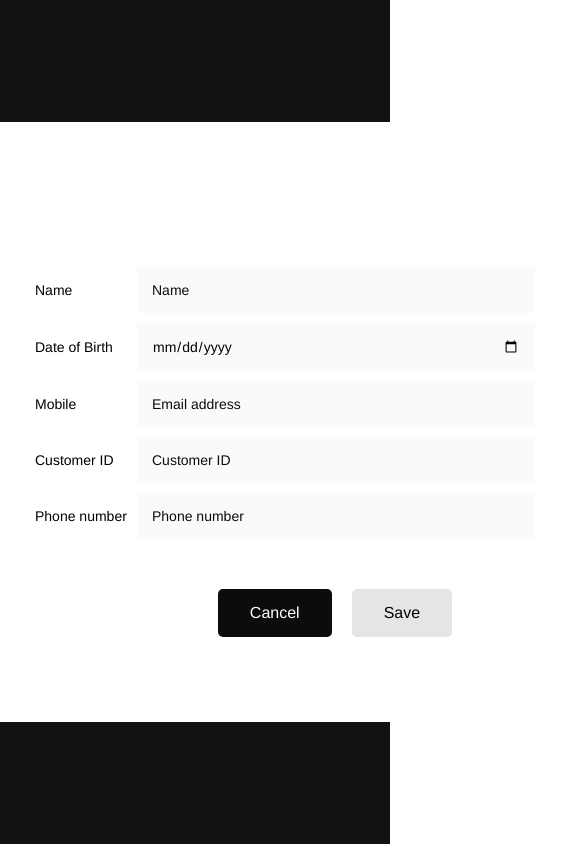
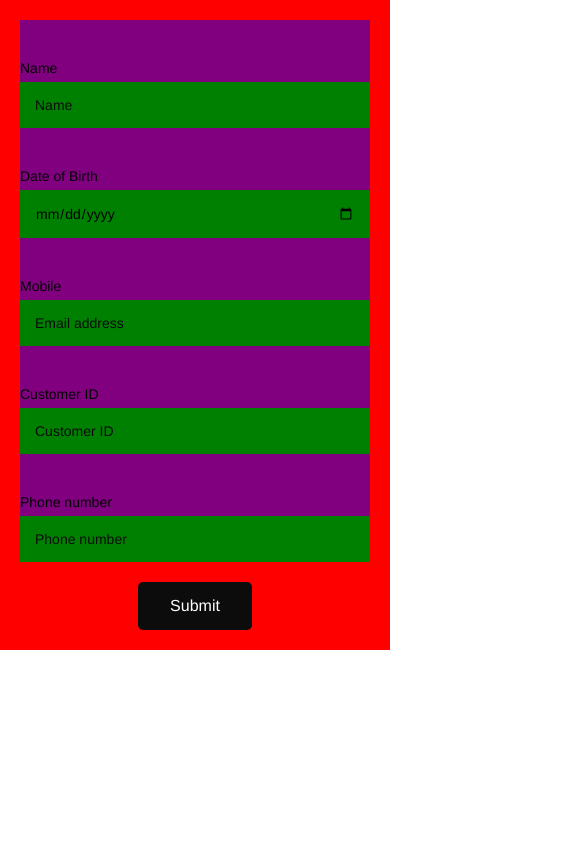
Before and after one commit to Supamaero/React-form, a React app: page / in a window 390 px wide. Shown: the whole page, 585 px wide, since content can reach past the window. Built offline with nearby package versions, Linux system fonts and the light colour scheme.

Commit message:
Mobile responsive design

```diff
--- a/package.json
+++ b/package.json
@@ -2,6 +2,7 @@
   "name": "hello-world",
   "version": "0.1.0",
   "private": true,
+  "homepage": "https://github.com/Supamaero/React-form.git",
   "dependencies": {
     "@testing-library/jest-dom": "^4.2.4",
     "@testing-library/react": "^9.4.1",
@@ -14,7 +15,9 @@
     "start": "react-scripts start",
     "build": "react-scripts build",
     "test": "react-scripts test",
-    "eject": "react-scripts eject"
+    "eject": "react-scripts eject",
+    "predeploy":"npm run build",
+    "deploy" : "gh-pages -d build"
   },
   "eslintConfig": {
     "extends": "react-app"
--- a/src/App.css
+++ b/src/App.css
@@ -89,7 +89,7 @@
 .form{
     flex-direction: column;
     /* background-color: red; */
-    padding:50px;
+    padding:0;
     width:600px;
     /* background-color: blue; */
 
@@ -186,3 +186,99 @@ border:1px solid #d2d2d2;
     background-color:#BCBDC2;
 
 }
+
+
+@media screen and (max-width:600px){
+
+    .top{
+        display: flex;
+        flex-direction:column;
+    }
+    .main{
+        background-color:red;
+        height:100%;
+        width:100%;
+        padding:20px;
+        margin-bottom:0px;
+    }
+
+    .project{
+        width:100%;
+        display:flex;
+        height:100%;
+    }
+
+    .left{
+       display: none;
+    }
+
+.right{
+    width:100%;
+    display:block;
+    background-color:transparent;
+
+}
+    .form{
+        width:auto;
+        background-color: purple;
+    }
+
+    .form_label{
+        display: flex;
+        flex-direction: column;
+    }
+
+    label{
+        display: flex;
+        justify-content: start;
+        margin-top:40px;
+        align-items: center;
+        font-size:14px;
+    }
+
+    input{
+        margin-top:6px;
+        border:none;
+        background:green;
+        font-size: 14px;
+        margin-left:0;
+
+    }
+
+    input:focus{
+    border:1px solid #d2d2d2;
+    }
+
+    ::placeholder{
+        color:#0C0C0D;
+    }
+
+    .bottom{
+      align-self: center;
+      margin-top: 20px;
+    }
+
+    .button_right{
+      background-color:#0C0C0D;
+      border: none;
+      color: white;
+      padding: 15px 32px;
+      text-align: center;
+      text-decoration: none;
+      display: inline-block;
+      font-size: 16px;
+      margin-right:0px;
+      border-radius: 5px;
+      margin-left:0px;
+
+    }
+
+    .button_right:hover{
+     background-color:#7B7C82;
+      border: none;
+      color: white;
+
+    }
+
+
+}
--- a/src/form.js
+++ b/src/form.js
@@ -2,6 +2,7 @@ import React from 'react';
 
 
 class Form extends React.Component {
+    userData;
     constructor(props) {
         super(props)
 
@@ -61,8 +62,37 @@ class Form extends React.Component {
     submitHandleEvent(event){
         alert(`${this.state.name} ${this.state.number} ${this.state.customer} ${this.state.date} ${this.state.email}`);
         event.preventDefault();
+    }
 
+
+    //React life cyle
+componentDidMount(){
+    this.userData=JSON.parse(localStorage.getItem("user"));
+
+    if (localStorage.getItem("user")){
+        this.setState({
+            name:this.userData.name,
+            date:this.userData.date,
+            email:this.userData.email,
+            customer:this.userData.customer,
+            number:this.userData.number
+        })
+
+        }else{
+            this.setState({
+                name:"",
+                date:"",
+                email:"",
+                customer:"",
+                number:""
+            })
     }
+
+}
+
+componentDidUpdate(nextProps, nextState){
+    localStorage.setItem("user",JSON.stringify(nextState))
+}
     render() {
         return (
             <div>
@@ -107,9 +137,7 @@ class Form extends React.Component {
             </div>
 
             <div className = "bottom">
-                  <button className="button_right" onClick={this.submit}>Cancel </button>
-                 <button className="button_left">Save</button>
-
+                  <button className="button_right" onClick={this.submit}>Submit </button>
              </div>
         </form>
 
--- a/src/paragraph.js
+++ b/src/paragraph.js
@@ -1,6 +1,4 @@
 import React from 'react'
-
-
 
 let Paragraph = function(){
     return(
--- a/src/project.js
+++ b/src/project.js
@@ -7,7 +7,6 @@ let Project = function(){
         <div className="project" >
             <Left/>
             <Right/>
-
         </div>
     );
 }
--- a/src/right.js
+++ b/src/right.js
@@ -1,13 +1,10 @@
 import React from 'react';
-
 import Form from './form';
 
 let Right = function (){
     return (
-        <div className="right">
+    <div className="right">
         <Form/>
-
-
     </div>
     );
 }
```
